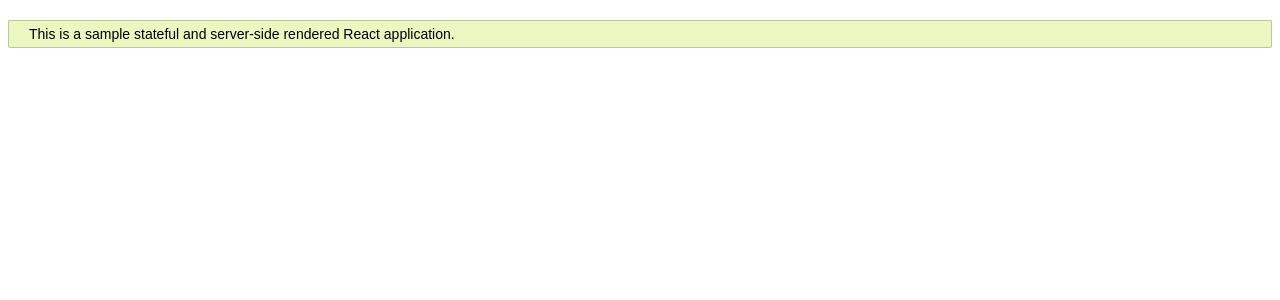
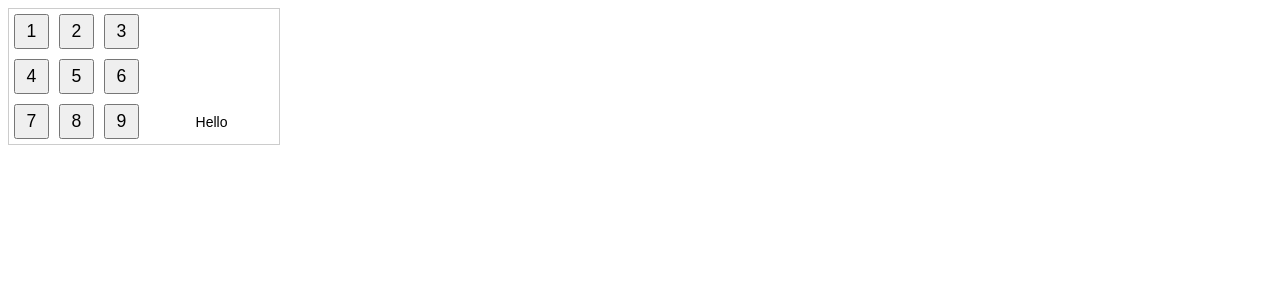
Before and after one commit to JaroslawParadysz/React-Stars-Game, a React app: page / in a window 1280 px wide. Shown: the top 300 px of the page. Built offline with nearby package versions, Linux system fonts and the light colour scheme; the HTML template or start-up script is replaced by a standard one.

Commit message:
Added styles

```diff
--- a/src/App.scss
+++ b/src/App.scss
@@ -13,9 +13,34 @@ body {
   }
 
   .wrapper {
+    text-align: center;
     border: 1px solid rgba(0, 0, 0, 0.2);
     padding: 5px 20px;
     border-radius: 2px;
     margin-top: 20px;
-    background: rgba(177, 221, 18, 0.26);
+    background: rgba(18, 21, 221, 0.26);
   }
+
+  .playGround {
+      border: 1px solid rgba(0, 0, 0, 0.2);
+      width: 270px;
+      text-align: center;
+
+      .playgoundPart {
+          display: inline-block;
+          width: 50%;
+    }
+    .playButton {
+        font-size: 1.1rem;
+        margin: 5px;
+        height: 35px;
+        width: 35px;
+    }
+    .playStar{
+      content: "\2605";
+      margin: 5px;
+      height: 35px;
+      width: 35px;
+    }
+
+  }
--- a/src/client.js
+++ b/src/client.js
@@ -7,5 +7,5 @@ const jsx = (
     <App />
 );
 
-const app = document.getElementById( "app" );
+const app = document.getElementById( "mountNode" );
 ReactDOM.hydrate( jsx, app );
--- a/src/components/App.js
+++ b/src/components/App.js
@@ -1,12 +1,13 @@
 import React, { useState } from 'react';
+import LeftPlaygound from './LeftPlayground';
+import RightPlaygound from './RightPlaygound';
 
 export default function App() {
+
   return (
-    <React.Fragment>
-      <div className="wrapper">
-        This is a sample stateful and server-side
-        rendered React application.
-      </div>
-    </React.Fragment>
+    <div className='playGround'>
+        <LeftPlaygound />
+        <RightPlaygound />
+    </div>
   );
 }
--- /dev/null
+++ b/src/components/Button.js
@@ -0,0 +1,9 @@
+import React from 'react';
+
+export default function Button(props) {
+    return (
+        <button className='playButton'>
+            {props.num}
+        </button>
+    );
+}
--- /dev/null
+++ b/src/components/LeftPlayground.js
@@ -0,0 +1,20 @@
+import React from 'react';
+import Button from './Button';
+
+export default function() {
+    const buttons = CreateRange();
+    return(
+        <div className='playgoundPart'>
+          {buttons.map(x => <Button key={x} num={x}/>)}
+        </div>
+    );
+}
+
+function CreateRange() {
+    const buttons = [];
+    for(let i = 1; i < 10; i++) {
+      buttons.push(i);
+    }
+
+    return buttons;
+  }
--- /dev/null
+++ b/src/components/RightPlaygound.js
@@ -0,0 +1,9 @@
+import React from 'react';
+
+export default function() {
+    return (
+        <div className='playgoundPart'>
+            <p>Hello</p>
+        </div>
+    );
+};
```
Also changed, not shown: src/Utils.js (added).
